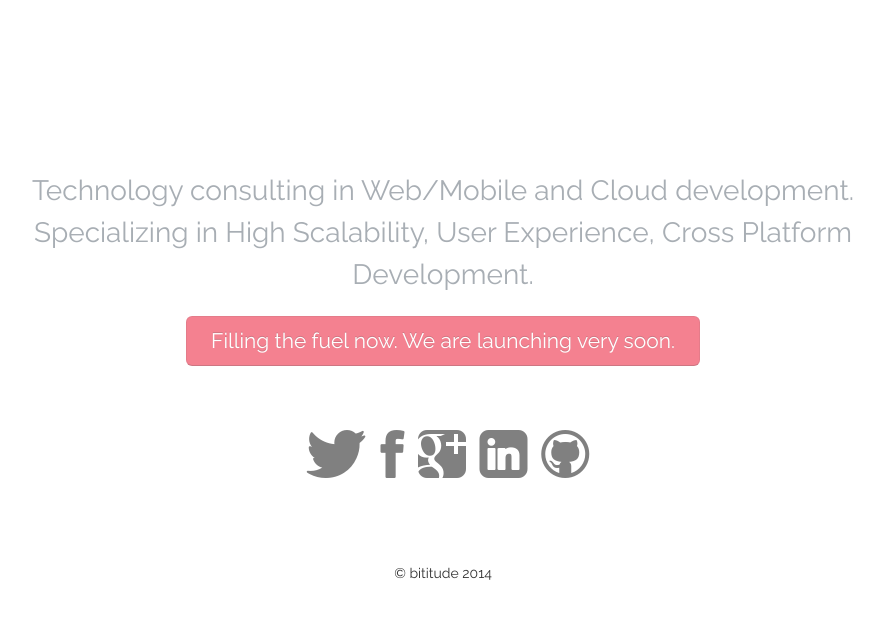
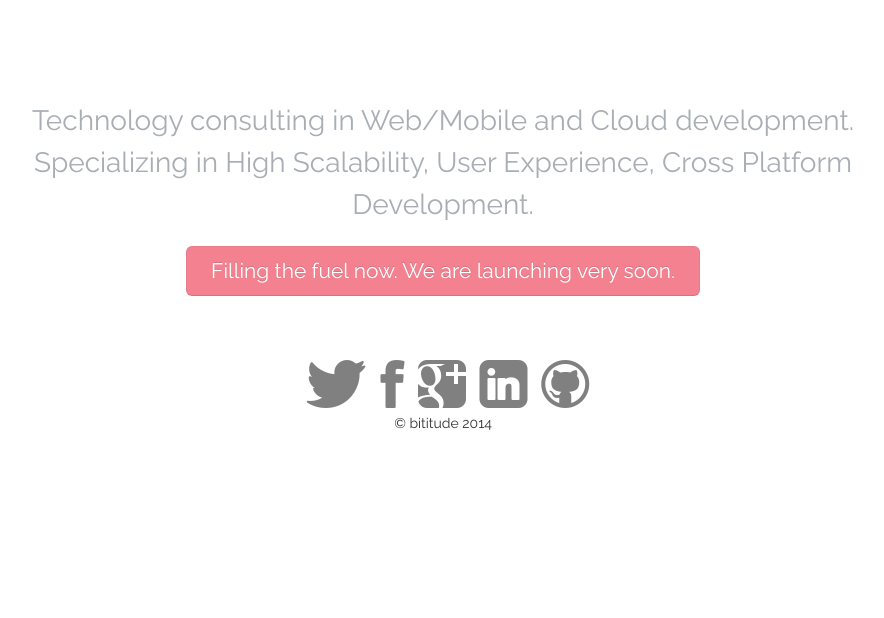
Before and after one commit to bititude/bititude.github.io, a plain HTML site: page index.html in a window 1280 px wide. Shown: the whole page, without its empty margins (197-1081 px from the left). Drawn offline with nearby package versions, Linux system fonts and the light colour scheme; some icons are missing; a web font is replaced by a local one.

Commit message:
Update index.html

```diff
--- a/index.html
+++ b/index.html
@@ -38,7 +38,6 @@
 
       /* Main marketing message and sign up button */
       .jumbotron {
-        margin: 80px 0;
         text-align: center;
       }
       .jumbotron h1 {
```
